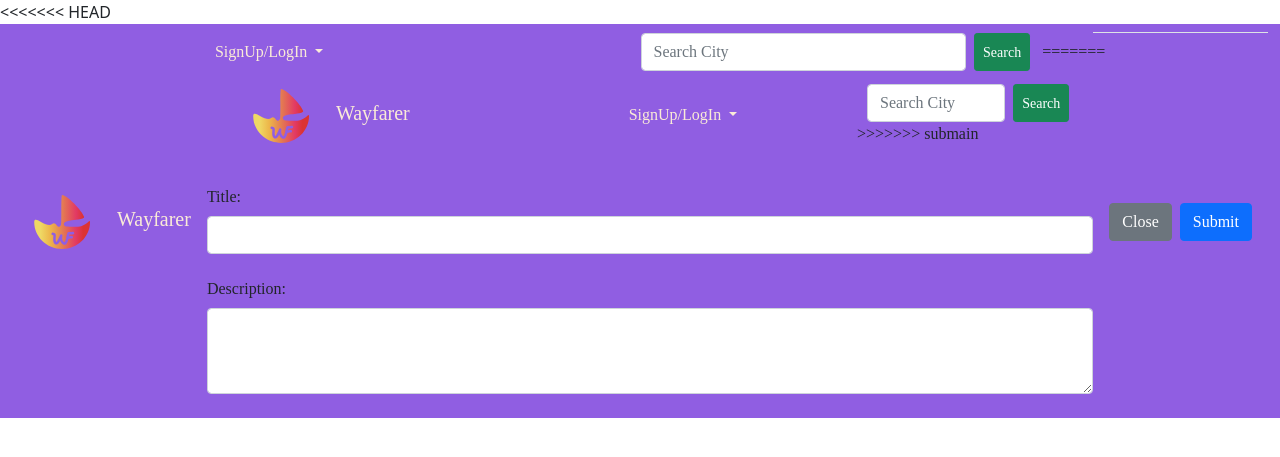
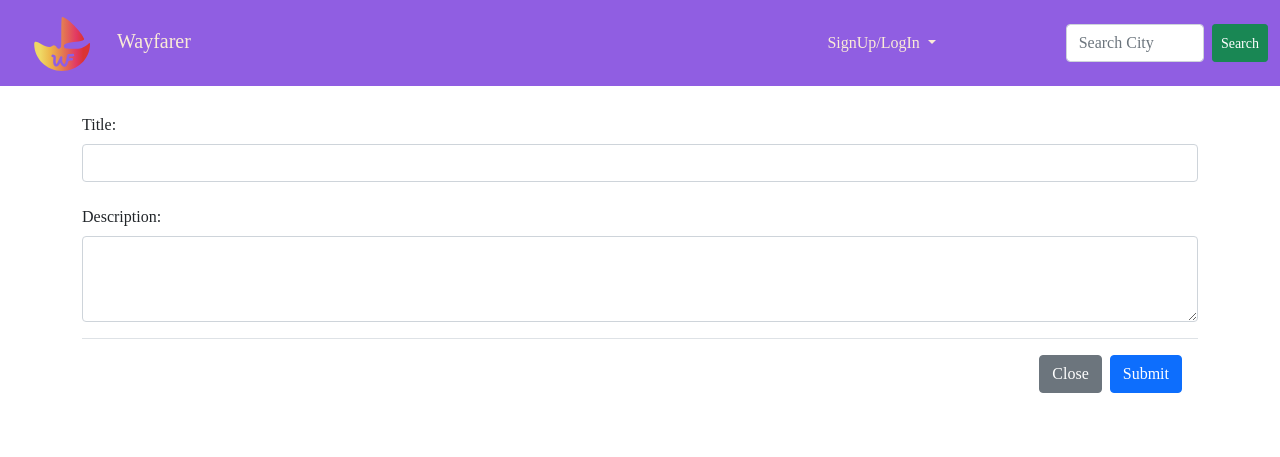
Before and after one commit to jamfurell/Wayfarer, a Django app: template main_app/templates/review/edit_review.html in a window 1280 px wide. Shown: the top 457 px of the page. Run offline with Django 3.2, Linux system fonts and the light colour scheme; the template is opened without the code that fills it, so the values that code supplies are empty; parts of the project's set-up code (start-up, migrations or seed data) failed here and were passed over; some web fonts are replaced.

Commit message:
Finishes code cleanup

```diff
--- a/main_app/static/css/style.css
+++ b/main_app/static/css/style.css
@@ -90,11 +90,15 @@ a:hover {
         grid-area: city;
     }
     .city-pic { grid-area: city-pic; }
-    .city-name { grid-area: city-name; }
+    .city-name { grid-area: city-name;
+        /* background-color: red; */
+    }
     .city-desc { grid-area: city-desc;
 
     }
-    .city-review-title { grid-area: city-review-title; }
+    .city-review-title { grid-area: city-review-title;
+        /* border-width: 15px; */
+    }
     .add-review-btn { grid-area: add-review-btn; }
     .city-review-list { grid-area: city-review-list; }
 }
--- a/main_app/templates/base.html
+++ b/main_app/templates/base.html
@@ -15,51 +15,6 @@
 </head>
 
 <body>
-<<<<<<< HEAD
-    <nav class="navbar navbar-expand">
-        <div class="container-fluid">
-            <a class="navbar-brand" href="/">
-                <img src="{% static '/images/WF_brand.svg' %}" width="100" height="60" alt="">
-                <p class="home-link">Wayfarer</p>
-            </a>
-            <div class="d-flex">
-                <div class="collapse navbar-collapse row" id="navbarSupportedContent">
-                    <div class="col-sm">
-                        {% if user.is_authenticated %}
-                            <ul class="navbar-nav me-auto mb-lg-0 justify-content-end">
-                                <li class="nav-item dropdown">
-                                    <a class="nav-link dropdown-toggle" href="#" id="navbarDropdown" role="button" data-bs-toggle="dropdown" aria-expanded="false">
-                                        Menu
-                                    </a>
-                                    <ul class="dropdown-menu" aria-labelledby="navbarDropdown">
-                                        <li><a class="dropdown-item" href="{% url 'about_us' %}"> About Us </a></li>
-                                        <li><a class="dropdown-item" href="/profile"> View Profile</a></li>
-                                        <li><hr class="dropdown-divider"></li>
-                                        <li><a class="dropdown-item" href="{% url 'logout' %}">Log Out</a></li>
-                                    </ul>
-                                </li>
-                            </ul>
-                        {% else %}
-                            <ul class="navbar-nav me-auto mb-2 mb-lg-0">
-                                <li class="nav-item dropdown">
-                                    <a class="nav-link dropdown-toggle" href="#" id="navbarDropdown" role="button" data-bs-toggle="dropdown" aria-expanded="false">
-                                        SignUp/LogIn
-                                    </a>
-                                    <ul class="dropdown-menu" aria-labelledby="navbarDropdown">
-                                        <li><a class="dropdown-item" data-bs-toggle="modal" data-bs-target="#exampleModal" data-bs-whatever="@mdo"> Sign Up <a></li>
-                                        <li><a class="dropdown-item" data-bs-toggle="modal" data-bs-target="#exampleModal1" data-bs-whatever="@mdo"> Log In</a></li>
-                                    </ul>
-                                </li>
-                            </ul>
-                        {% endif %}
-                    </div>
-                    <div class="col-sm">
-                        <form class="nav-search" action="{% url 'search_results' %}" method="get">
-                            <input class="form-control me-2" type="text" placeholder="Search City" name="q">
-                            <button class="btn btn-sm btn-success " type="submit">Search</button>
-                        </form>
-                    </div>
-=======
 
 
 
@@ -108,7 +63,6 @@
                         <input class="form-control me-2" type="text" placeholder="Search City" name="q">
                         <button class="btn btn-sm btn-success " type="submit">Search</button>
                     </form>
->>>>>>> submain
                 </div>
             </div>
         </div>
--- a/main_app/templates/city/city_detail.html
+++ b/main_app/templates/city/city_detail.html
@@ -75,7 +75,6 @@
                                         <div class="modal-body">
                                         <form method="POST" action="{% url 'add_review' city.id%}">
                                             {% csrf_token %}
-                                                {% comment %} {{ form.as_p }} {% endcomment %}
                                             <div class="mb-3">
                                                 <label class="col-form-label" for="id_title">Title:</label>
                                                 <input class="form-control" type="text" name="title" maxlength="200" required id="id_title">
--- a/main_app/templates/profile/profile.html
+++ b/main_app/templates/profile/profile.html
@@ -13,7 +13,7 @@
 
                             <img src="{{profile.profile_pic}}" class="rounded-circle" onerror="this.src='{% static '/images/default_city.jpg' %}';" width="175" alt="profile-picture">
                             <div class="mt-3">
-                                <h4>{{profile.user.username}}</h4>
+                                <h4>{{profile.name}}</h4>
                                 <p class="text-muted font-size-sm">Join Date: {{profile.user.date_joined}}</p>
                                     {% if user.username == profile_user %}
                                         <a href="{% url 'edit_profile' %}"><button class="btn btn-outline-primary">Edit Profile</button></a>
--- a/main_app/templates/review/edit_review.html
+++ b/main_app/templates/review/edit_review.html
@@ -3,8 +3,6 @@
 
 <form method="POST" action="{% url 'edit_review' review_id %}">
   {% csrf_token %}
-  {% comment %} {{ form.as_p }} {% endcomment %}
-
 
   <div class="mb-3">
     <label class="col-form-label" for="id_title">Title:</label>
@@ -14,14 +12,10 @@
     <label class="col-form-label" for="exampleFormControlTextarea1">Description:</label>
     <textarea class="form-control" type="text" name="description" maxlength="1000" required id="exampleFormControlTextarea1" rows="3"></textarea>
   </div>
-</div>
   <div class="modal-footer">
     <button type="button" class="btn btn-secondary" data-bs-dismiss="modal">Close</button>
     <button type="submit" class="btn btn-primary">Submit</button>
   </div>
-
-
-  {% comment %} <input type="submit" class="btn" value="Submit"> {% endcomment %}
 </form>
 
 {% endblock %}
--- a/wayfarer_project/settings.py
+++ b/wayfarer_project/settings.py
@@ -81,7 +81,8 @@ DATABASES = {
     'default': {
         'ENGINE': 'django.db.backends.postgresql',
         'NAME': 'wayfarer',
-
+        'USER': 'postgres',
+        'PASSWORD': '3127',
     }
 }
 
```
Also changed, not shown: main_app/templates/search_results.html (+1 -14 lines). Lines whose indentation alone changed are shown as unchanged.
